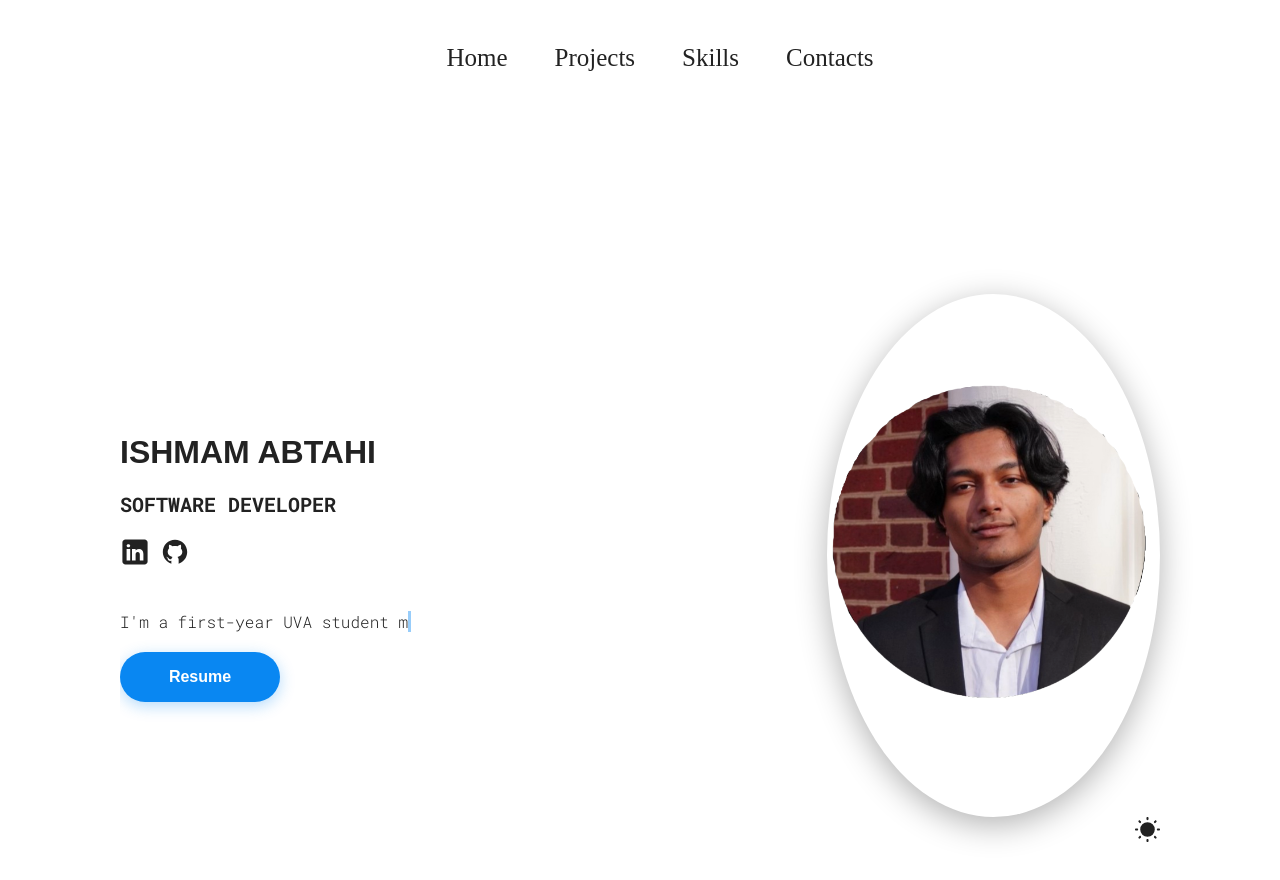
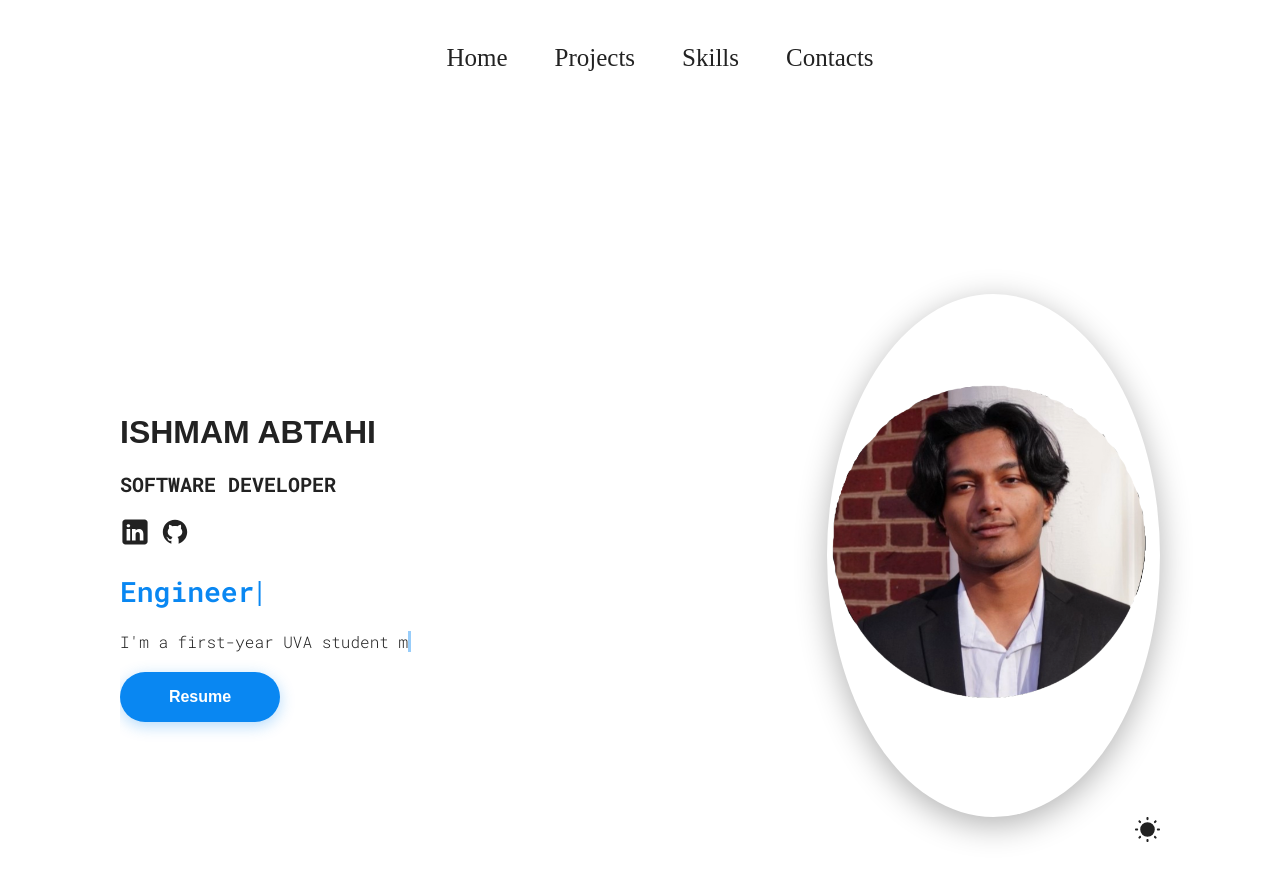
Before and after one commit to IshdoesCoding/Ishmam_Abtahi-Portfolio, a React (Vite) app: page / in a window 1280 px wide. Shown: the top 880 px of the page. Built offline with nearby package versions, Linux system fonts and the light colour scheme; a web font is replaced by a local one.

Commit message:
Updated Hero.jsx

```diff
--- a/src/sections/Hero/Hero.jsx
+++ b/src/sections/Hero/Hero.jsx
@@ -9,6 +9,7 @@ import github_light from '../../assets/github-light.svg'
 import github_dark from '../../assets/github-dark.svg'
 import CV from '../../assets/Abtahi_Ishmam_Resume.pdf'
 import {useTheme} from '../../common/ThemeContext'
+import { useState, useEffect } from 'react'
 
 
 function Hero() {
@@ -18,6 +19,37 @@ function Hero() {
   const themeIcon = theme === 'light' ? sun : moon;
   const linkedinIcon = theme === 'light' ? linkedin_light : linkedin_dark
   const githubIcon = theme === 'light' ? github_light : github_dark
+
+  const [text, setText] = useState('')
+  const [isDeleting, setIsDeleting] = useState(false)
+  const [loopNum, setLoopNum] = useState(0)
+  const [typingSpeed, setTypingSpeed] = useState(150)
+
+  const words = ['Developer', 'Engineer', 'Problem Solver', 'Creator']
+
+  useEffect(() => {
+    const handleType = () => {
+      const i = loopNum % words.length
+      const fullText = words[i]
+
+      setText(isDeleting
+        ? fullText.substring(0, text.length - 1)
+        : fullText.substring(0, text.length + 1)
+      )
+
+      setTypingSpeed(isDeleting ? 75 : 150)
+
+      if (!isDeleting && text === fullText) {
+        setTimeout(() => setIsDeleting(true), 1500)
+      } else if (isDeleting && text === '') {
+        setIsDeleting(false)
+        setLoopNum(loopNum + 1)
+      }
+    }
+
+    const timer = setTimeout(handleType, typingSpeed)
+    return () => clearTimeout(timer)
+  }, [text, isDeleting, loopNum, typingSpeed, words])
 
   return (
     <section id = "hero" className={styles.container}>
@@ -39,7 +71,10 @@ function Hero() {
 
             </span>
 
-            <div className="animated-text-container"> </div>
+            <div className={styles.animatedTextContainer}>
+              <span className={styles.animatedText}>{text}</span>
+              <span className={styles.cursor}>|</span>
+            </div>
 
             <p className={styles.description}> I'm a first-year UVA student majoring in Computer Engineering, with a passion for coding and anything technology. </p>
 
--- a/src/sections/Hero/HeroStyles.module.css
+++ b/src/sections/Hero/HeroStyles.module.css
@@ -60,6 +60,35 @@
     button:active {
         transform: translateY(2px);
         box-shadow: 0 2px 8px rgba(9, 135, 242, 0.2);
+    }
+}
+
+.animatedTextContainer {
+    font-size: 28px;
+    font-weight: 600;
+    color: var(--btn-color);
+    min-height: 40px;
+    display: flex;
+    align-items: center;
+    justify-content: center;
+    gap: 2px;
+}
+
+.animatedText {
+    font-family: 'Roboto Mono', monospace;
+}
+
+.cursor {
+    animation: blink 1s infinite;
+    color: var(--btn-color);
+}
+
+@keyframes blink {
+    0%, 50% {
+        opacity: 1;
+    }
+    51%, 100% {
+        opacity: 0;
     }
 }
 
```
